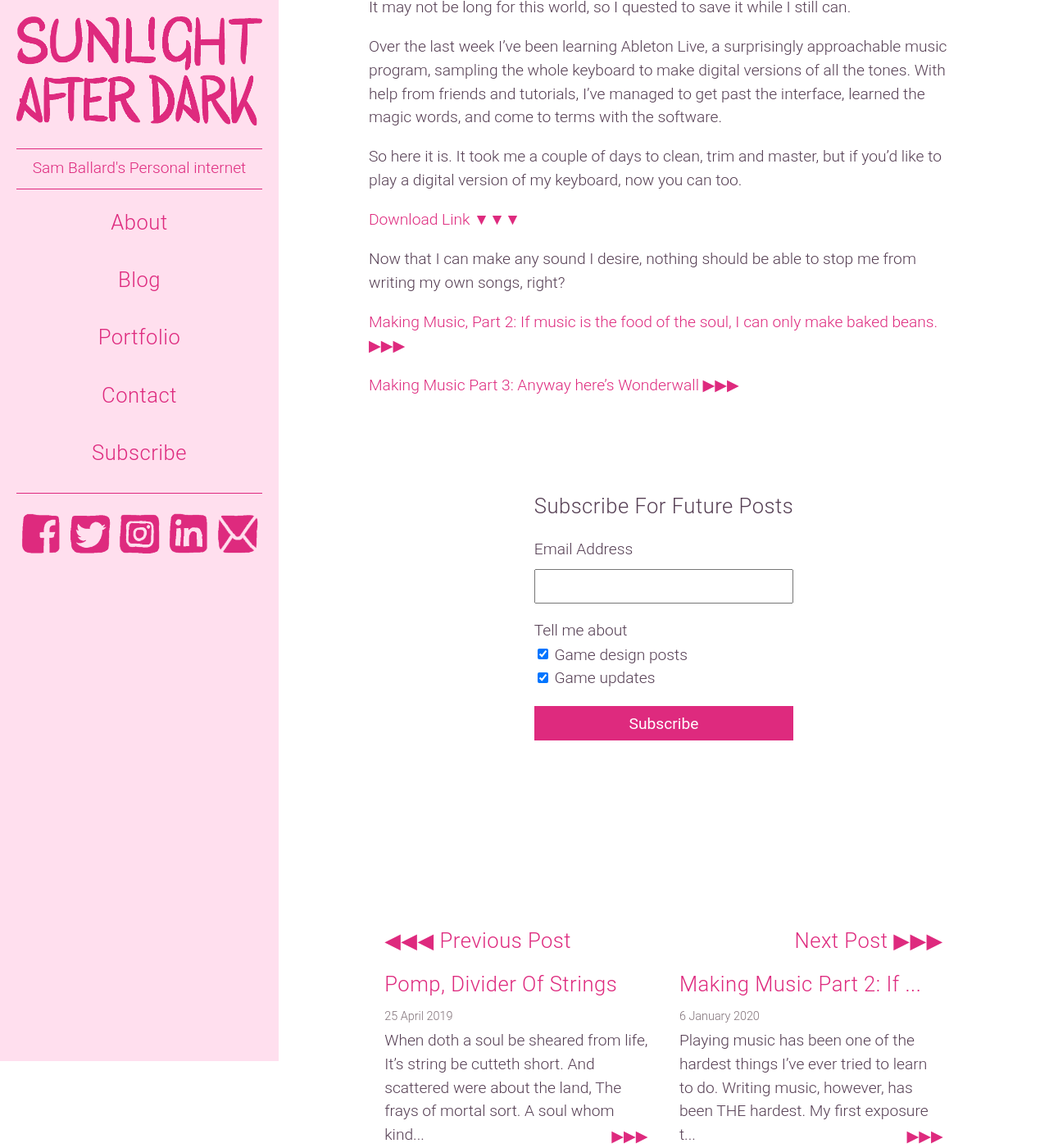
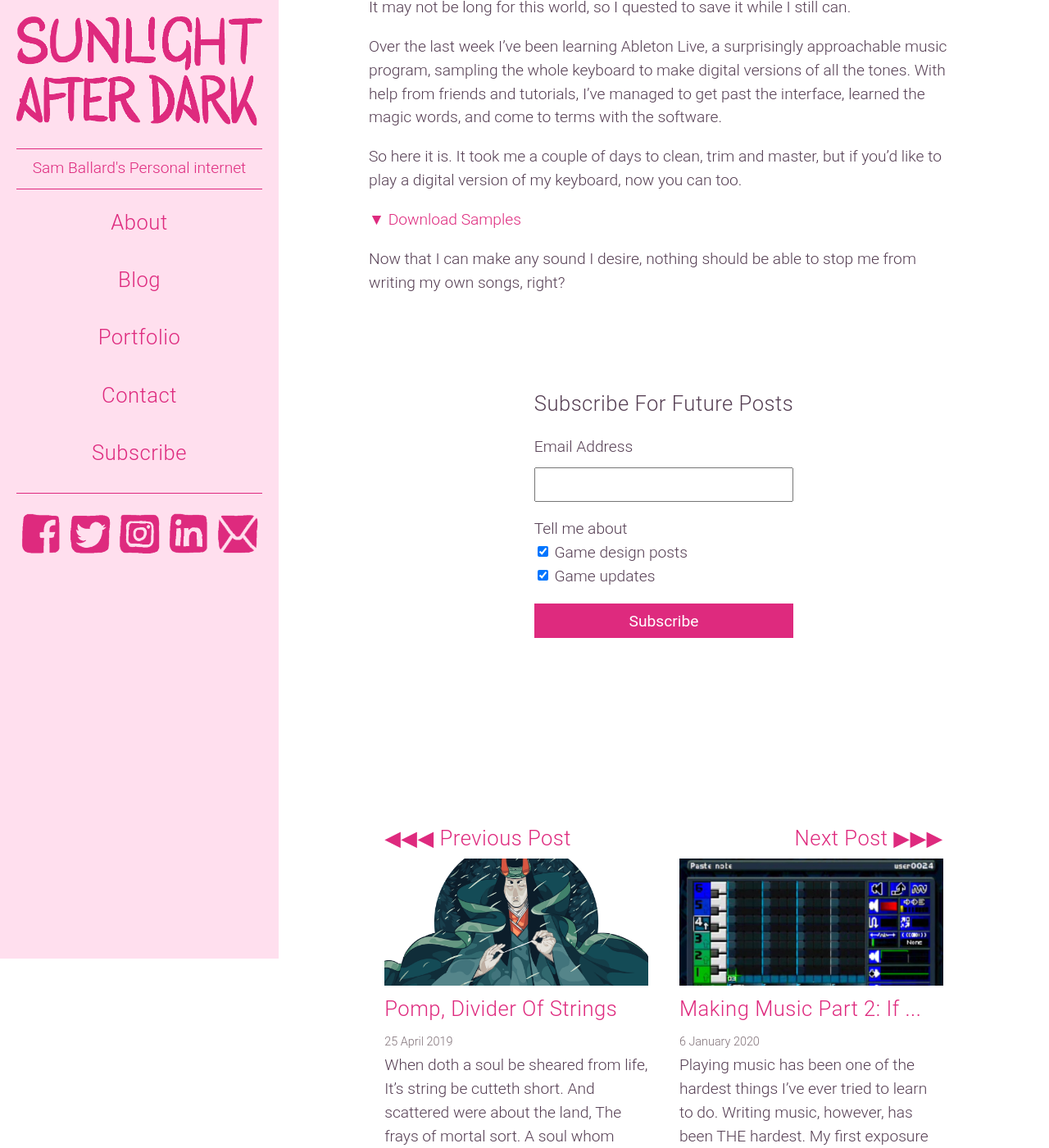
Before and after one commit to BaronBlackmore/SunlightAfterDark, a Jekyll site: the page built from _posts/2019-12-03-Making-Music-Part-1&#58-I-fell-in-love-with-a-dying-keyboard.md, in a window 1280 px wide and 1400 px high, scrolled down 2464 px. Shown: the whole window at 82% size. Built offline with Jekyll 4.4.1, drawn with Linux system fonts in a browser that asks for light colours; comment, search, counter and statistics services are not loaded.

Commit message:
malchump to next

```diff
--- a/_layouts/post.html
+++ b/_layouts/post.html
@@ -44,7 +44,7 @@
 
 		<div class="post-preview" style="flex-direction: column;">
 			<a href="{{page.previous.url}}"><h5>◀◀◀ Previous Post</h5></a>
-			<a href="{{post.url}}"><div class="image-preview" style="background-image: url('/images/{{ page.previous.url | replace: '/' , '-' | remove_first: '-' | remove: '.html' }}.png');">
+			<a href="{{page.previous.url}}"><div class="image-preview" style="background-image: url('/images/{{ page.previous.url | replace: '/' , '-' | remove_first: '-' | remove: '.html' }}.png');">
 			</div></a>
 
 			<div class="content-preview">
@@ -66,7 +66,7 @@
 
 		<div class="post-preview" style="flex-direction: column;">
 			<a style="text-align: right;" href="{{page.next.url}}"><h5>Next Post ▶▶▶</h5></a>
-			<a href="{{post.url}}"><div class="image-preview" style="background-image: url('/images/{{ page.next.url | replace: '/' , '-' | remove_first: '-' | remove: '.html' }}.png');">
+			<a href="{{page.next.url}}"><div class="image-preview" style="background-image: url('/images/{{ page.next.url | replace: '/' , '-' | remove_first: '-' | remove: '.html' }}.png');">
 			</div></a>
 
 			<div class="content-preview">
@@ -79,6 +79,12 @@
 			</div>
 		</div>
 
+		{% else %}
+
+		<div class="subscription-box center-col flex-all">
+			{% include mailchimp-signup.html %}
+		</div>
+
 		{% endif %}
 
 	</div>
--- a/_posts/2019-12-03-Making-Music-Part-1&#58-I-fell-in-love-with-a-dying-keyboard.md
+++ b/_posts/2019-12-03-Making-Music-Part-1&#58-I-fell-in-love-with-a-dying-keyboard.md
@@ -15,7 +15,7 @@
 
 After a little searching on eBay, I spied a keyboard with a few octaves missing (four instead of the normal seven) and snatched it up. Only when it arrived did I see that not only were there fewer keys, but they were smaller too. Truly the ukulele equivalent of a piano.
 
-![Portasound Keyboard](/images/2019-12-03-Making-Music-Part-1&#58-I-fell-in-love-with-a-dying-keyboard.png)
+![Portasound Keyboard](/images/2019-12-03-Making-Music-Part-1&-58-I-fell-in-love-with-a-dying-keyboard.png)
 
 And it's gorgeous. Boasting nine instruments (including the world's simplest drum machine), it can be played out and about for the low low cost of six DD batteries. But the sound, oh the sound. The beauty that pours out of this machine is something hipsters can only dream of emulating.
 
@@ -29,10 +29,6 @@
 
 So here it is. It took me a couple of days to clean, trim and master, but if you'd like to play a digital version of my keyboard, now you can too.
 
-[Download Link ▼▼▼](/downloads/portasound-samples.zip)
+[▼ Download Samples](https://www.dropbox.com/s/ut6zovep1he6x7b/Portasound%20Samples.zip?dl=1)
 
 Now that I can make any sound I desire, nothing should be able to stop me from writing my own songs, right?
-
-[Making Music, Part 2: If music is the food of the soul, I can only make baked beans. ▶▶▶](p2.com)
-
-[Making Music Part 3: Anyway here's Wonderwall ▶▶▶](p3.com)
--- a/css/main.css
+++ b/css/main.css
@@ -307,7 +307,7 @@
 }
 
 .image-preview{
-	/*height: 155px;*/
+	height: 155px;
 	background-position: center;
 	background-size: cover;
 	background-repeat: no-repeat;
```
Also changed, not shown: _posts/2019-04-25-Pomp&#44-Divider-of-strings.md (+1 -1 lines), _posts/2020-01-06-Making-Music-Part-2&#58-If-music-is-the-food-of-the-soul,-I-can-only-make-baked-beans.md (+0 -4 lines), _posts/2020-03-02-Making-Music-Part-3&#58-Anyway-heres-Wonderwall.md (+0 -5 lines).
